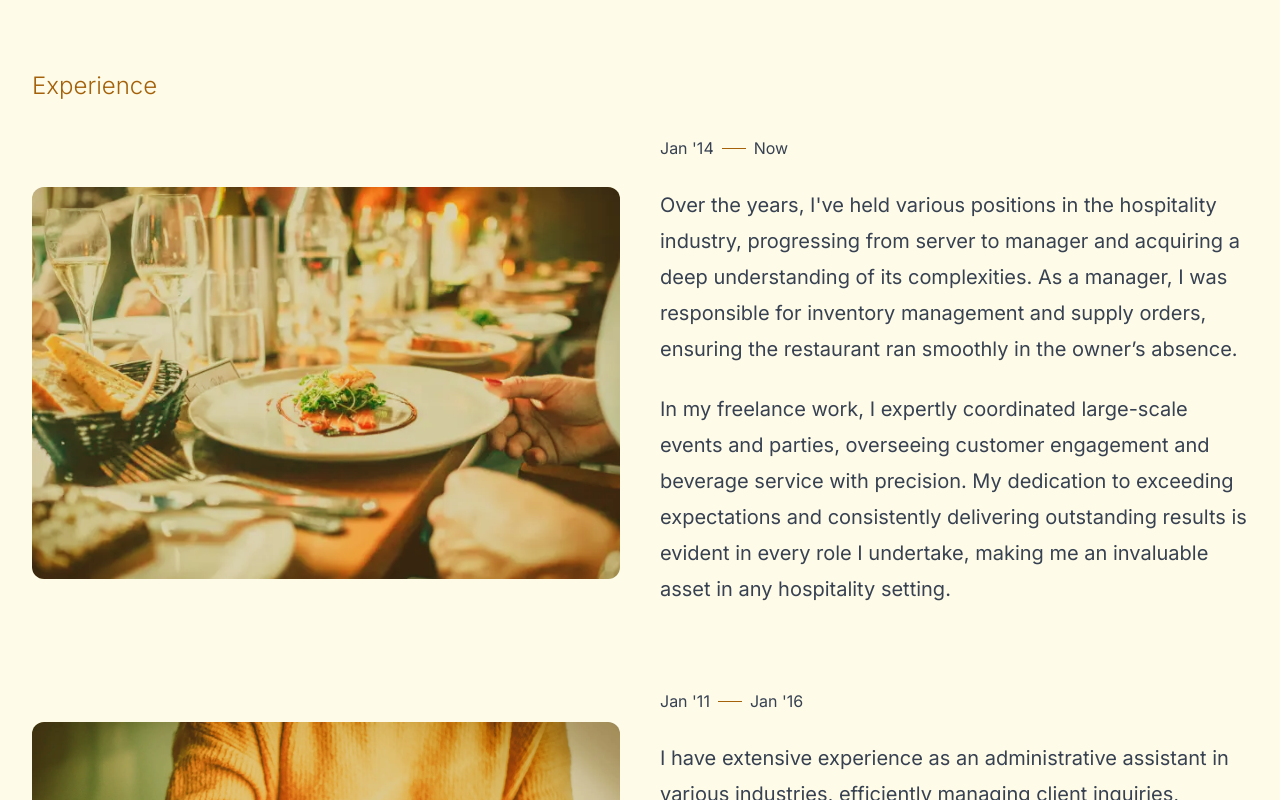
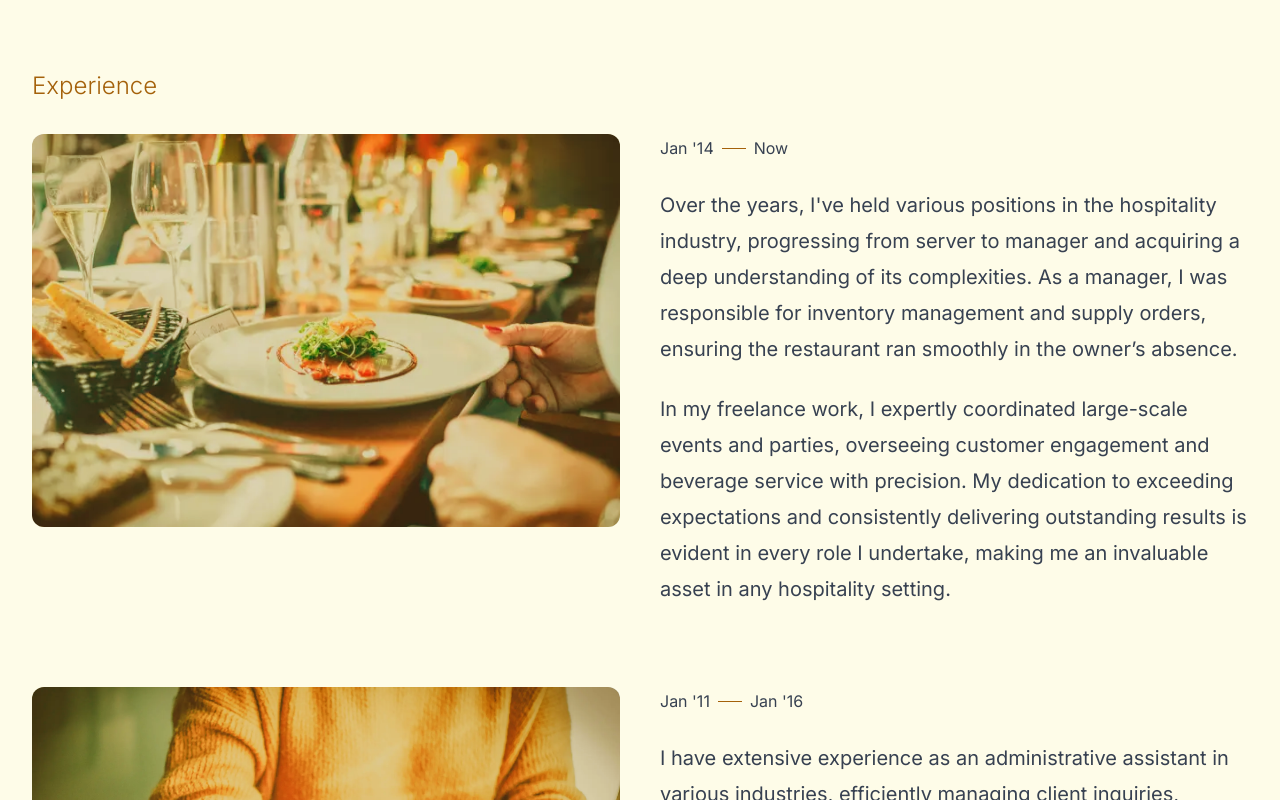
Before and after one commit to josephdburdick/katherinesfrench, a Next.js app: page / in a window 1280 px wide. Shown: the part 800-1600 px from the top of the page. Built offline with nearby package versions, Linux system fonts and the light colour scheme.

Commit message:
Tweak experience responsiveness to allow 2 columns in md breakpoint

```diff
--- a/src/app/_content/Experience.tsx
+++ b/src/app/_content/Experience.tsx
@@ -12,7 +12,7 @@
   const experience: ExperienceType = data.experience.attributes
   const renderRole = (role: Role, key: number) => (
     <li key={`role-${key}`}>
-      <div className="grid items-center justify-center gap-10 lg:grid-cols-2">
+      <div className="grid items-start justify-center gap-10 md:grid-cols-2">
         <span className="relative">
           <Image
             className="rounded-xl"
```
